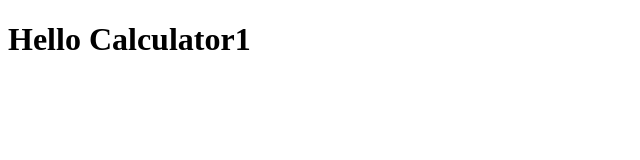
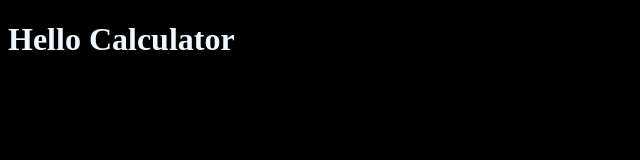
Before and after one commit to msboffl/Calculator, a website: page Frontend/index.html in a window 1280 px wide. Shown: the whole page, without its empty margins (0-640 px from the left). Drawn offline with Linux system fonts and the light colour scheme.

Commit message:
latest-changes

```diff
--- a/Backend/server.js
+++ b/Backend/server.js
@@ -4,13 +4,13 @@ const path = require('path');
 const app = express();
 const PORT = 3000;
 
-const staticFiles = path.join(__dirname, '../frontend/views');
+const staticFiles = path.join(__dirname, '../frontend');
 
 const frontPath = app.use(express.static(staticFiles));
 
 
 app.get('/', (req, res) => {
-    res.send(path.join(frontPath, 'index.html'))
+    res.send(path.join(frontPath, 'index.html'));
 })
 
 app.listen(PORT, () => {
--- a/Frontend/views/index.html
+++ b/Frontend/index.html
@@ -4,9 +4,11 @@
     <meta charset="UTF-8">
     <meta http-equiv="X-UA-Compatible" content="IE=edge">
     <meta name="viewport" content="width=device-width, initial-scale=1.0">
-    <title>Document</title>
+    <link rel="stylesheet" href="../css/main.css">
+    <title>Calculator</title>
 </head>
 <body>
-    <h1>Hello Calculator1</h1>
+    <script src="./js/main.js"></script>
+    <h1>Hello Calculator</h1>
 </body>
 </html>
--- /dev/null
+++ b/Frontend/js/main.js
@@ -0,0 +1 @@
+console.log("Hello Mareedu")
--- /dev/null
+++ b/Frontend/scss/main.scss
@@ -0,0 +1,4 @@
+body {
+    background-color: black;
+    color: aliceblue;
+}
```
Also changed, not shown: Frontend/package.json (added, +16 -0 lines), Frontend/css/main.css (added), 1 other file.
